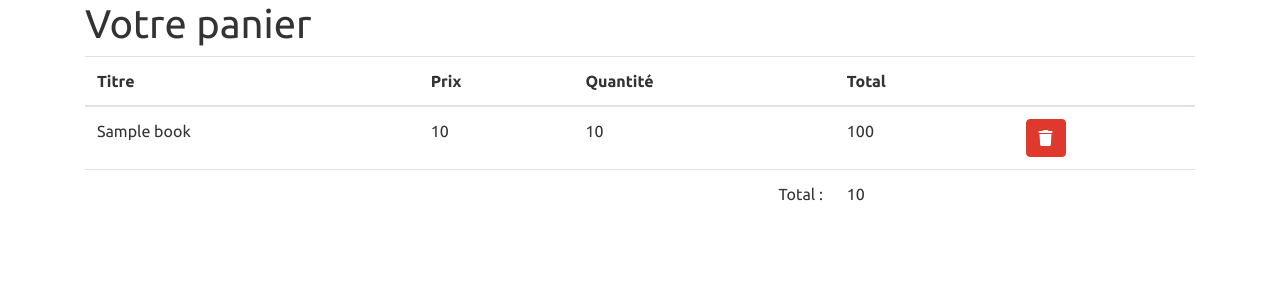
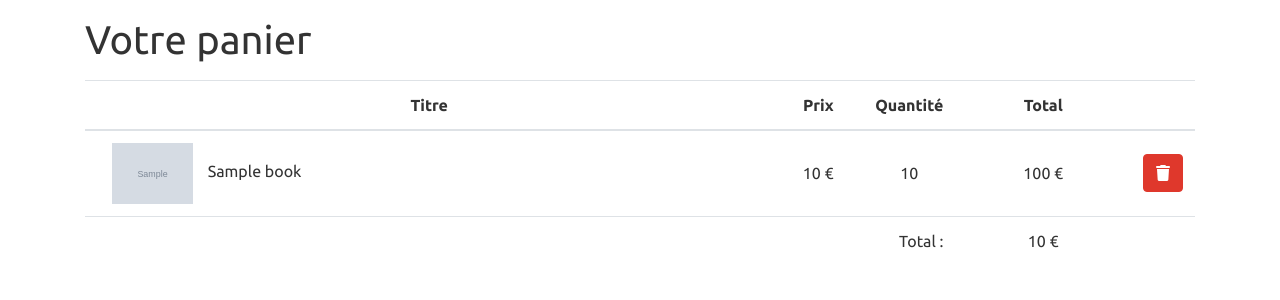
Before and after one commit to YoannAbran/symfonyDashboard, a Symfony app: template templates/cart/index.html.twig in a window 1280 px wide. Shown: the part 56-356 px from the top of the page. Run offline with Twig, Linux system fonts and the light colour scheme; the template is opened without the code that fills it: most values are stand-ins (such as "Sample title", 1, 10 or a date in 2020); grey boxes marked "Sample" are stand-in pictures; some libraries are stand-ins or nearby versions.

Commit message:
Affichage + bug fix

```diff
--- a/templates/cart/index.html.twig
+++ b/templates/cart/index.html.twig
@@ -4,13 +4,13 @@
 
 {% block body %}
 
-  <h1>Votre panier</h1>
+  <h1 class="my-3">Votre panier</h1>
 
   {% if panierWithData | length > 0 %}
   <table class="table">
     <tbody>
       <thead>
-        <tr>
+        <tr  class="text-center">
           <th scope="col">Titre</th>
           <th scope="col">Prix</th>
           <th scope="col">Quantité</th>
@@ -21,28 +21,28 @@
 
       {% for item in panierWithData %}
         <tr>
-        <td>{{ item.book.title }}</td>
-        <td>{{ item.book.soldPrice }}</td>
-        <td>{{ item.quantity }}</td>
-        <td>{{ item.book.soldPrice * item.quantity }}</td>
-        <td>
-          <a href="{{ path('cart_remove', {'id': item.book.id}) }}" class="btn btn-danger">
-            <i class="fas fa-trash"></i>
-          </a>
-        </td>
+            <td class="text-left col-8"><img class="img-fluid col-2" src="img/photo/{{ item.book.photo }}">{{ item.book.title }}</td>
+            <td class="text-center col-1 align-middle">{{ item.book.soldPrice }} €</td>
+            <td class="text-center col-1 align-middle">{{ item.quantity }}</td>
+            <td class="text-center col-1 align-middle">{{ item.book.soldPrice * item.quantity }} €</td>
+            <td class="align-middle">
+              <a href="{{ path('cart_remove', {'id': item.book.id}) }}" class="btn btn-danger">
+                <i class="fas fa-trash"></i>
+              </a>
+            </td>
         </tr>
       {% endfor %}
     </tbody>
     <tfoot>
       <tr>
         <td colspan="3" class="text-right">Total :</td>
-        <td>{{ total }}</td>
+        <td class="text-center col-2 align-middle">{{ total }} €</td>
         <td></td>
       </tr>
     </tfoot>
   </table>
   {% else %}
-    <p>c'est vide !</p>
+    <p>C'est vide !</p>
   {% endif %}
 
 {% endblock %}
```
Also changed, not shown: 1 other file.
